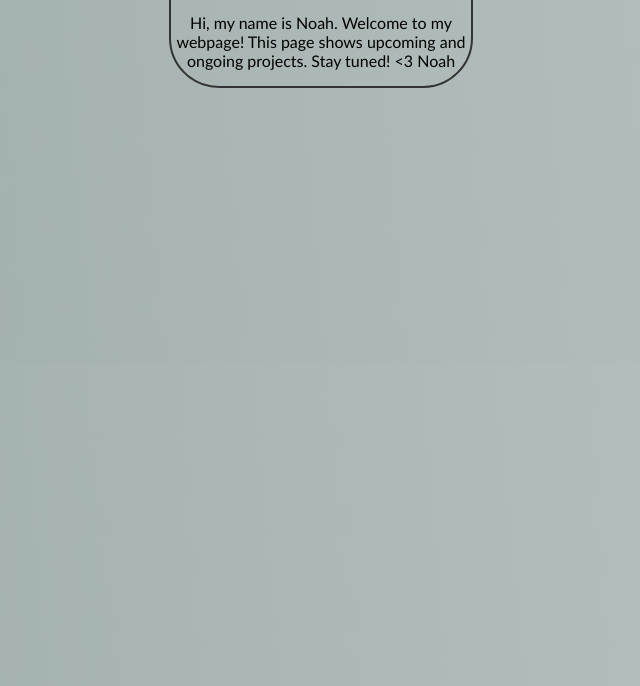
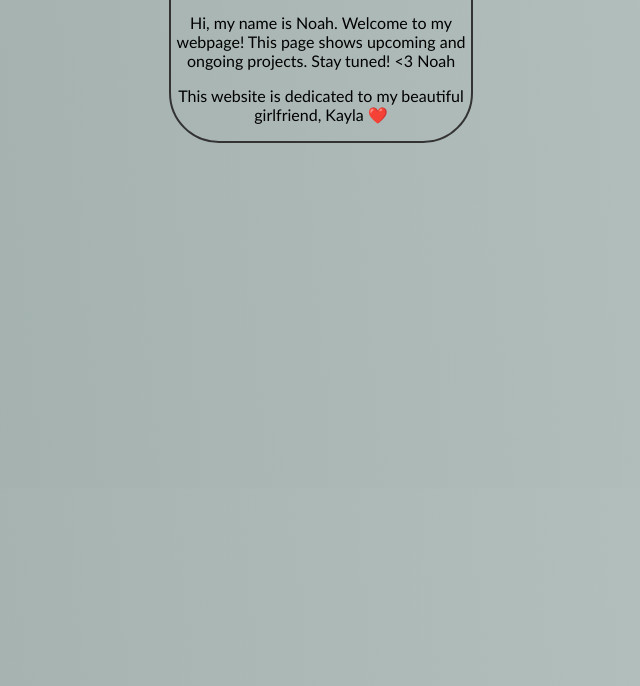
Before and after one commit to noahnovak31/noahnovak31.github.io, a plain HTML site: page index.html in a window 1280 px wide. Shown: the part 114-800 px from the top of the page, without its empty margins (319-959 px from the left). Drawn offline with Linux system fonts and the light colour scheme.

Commit message:
Update index.html

```diff
--- a/index.html
+++ b/index.html
@@ -12,6 +12,7 @@
             <h1>Noah Novak</h1>
             <p>noahnovak31</p>
             <p>Hi, my name is Noah. Welcome to my webpage! This page shows upcoming and ongoing projects. Stay tuned! <3 Noah</p>
+            <p>This website is dedicated to my beautiful girlfriend, Kayla ❤️</p>
         </div>
     </center>
 </body>
```
